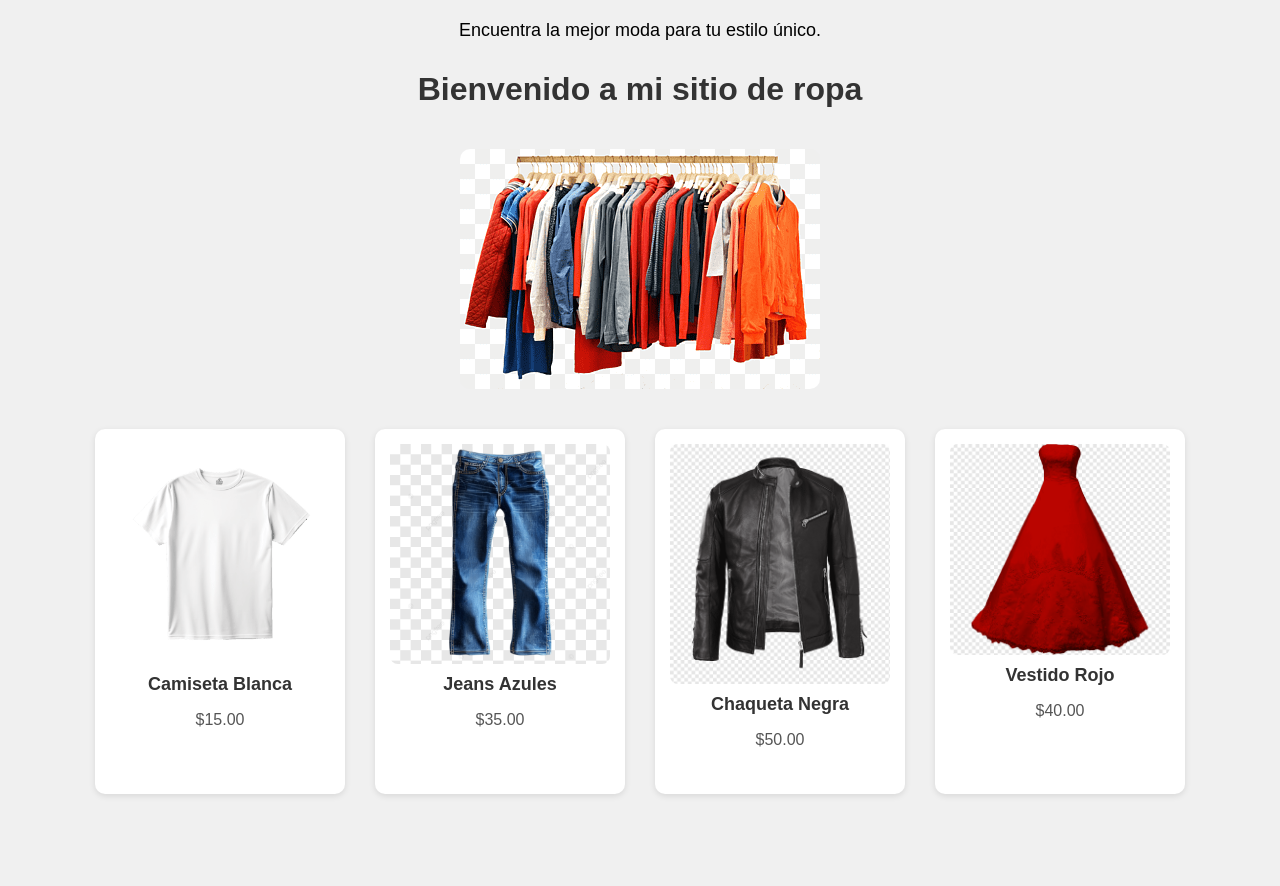
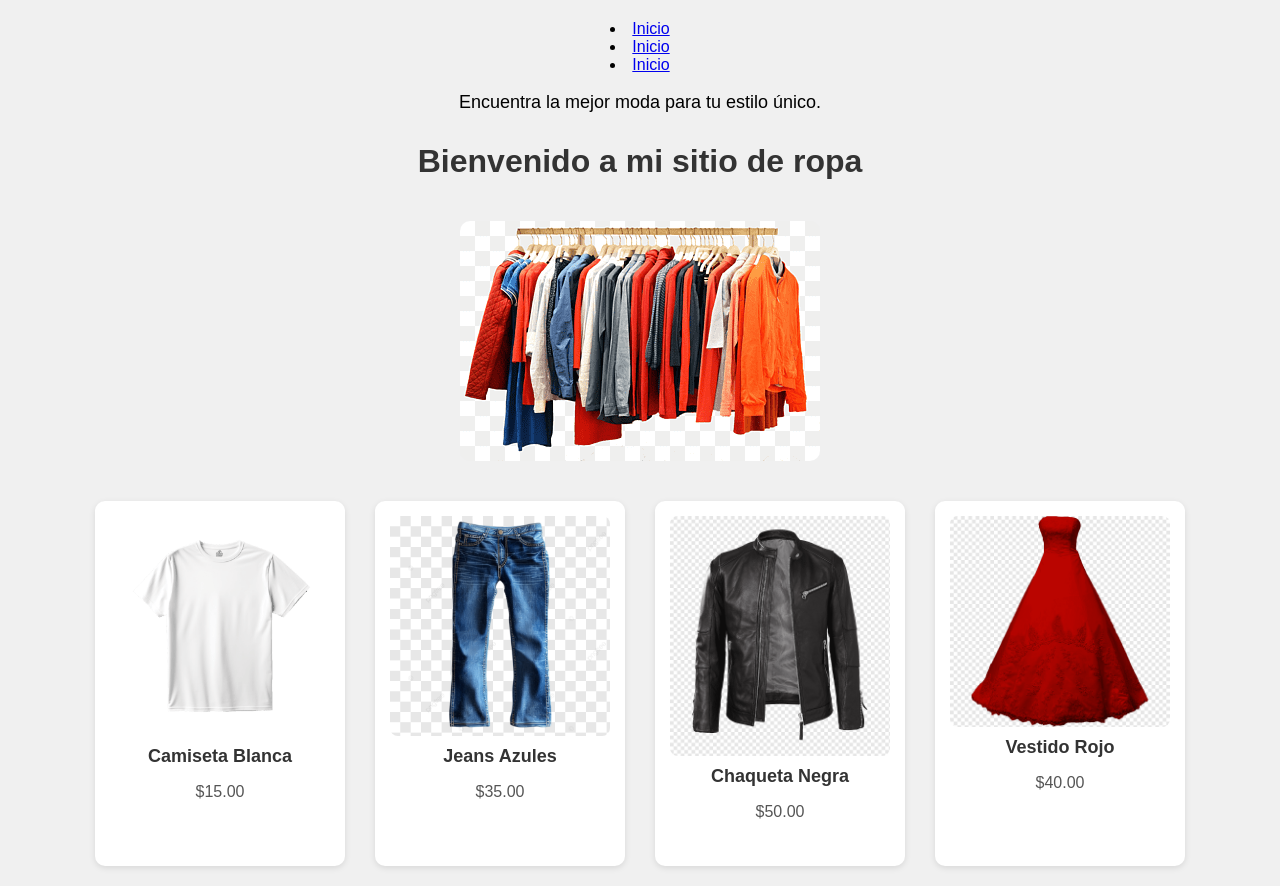
Before and after one commit to Pablo12612/Pagina-Ropa, a plain HTML site: page index.html in a window 1280 px wide. Before the commit the page ends 814 px from the top, so only its background shows below. Drawn offline with Linux system fonts and the light colour scheme.

Commit message:
Creacion de paginas de Ofertas y Contacto

```diff
--- a/index.html
+++ b/index.html
@@ -3,6 +3,13 @@
         <title>
             Mi Primer Pagina en Git Hub
               </title>
+              <u1  class="container" >
+                <li> <a  href="index.html">Inicio</a></li>
+                <li> <a  href="Ofertas.html">Inicio</a></li>
+                <li> <a  href="Contacto.html">Inicio</a></li>
+
+
+              </u1>
               <style>
                 body {
                     font-family: Arial, sans-serif;
```
Also changed, not shown: Contacto.html (added), Ofertas.html (added).
